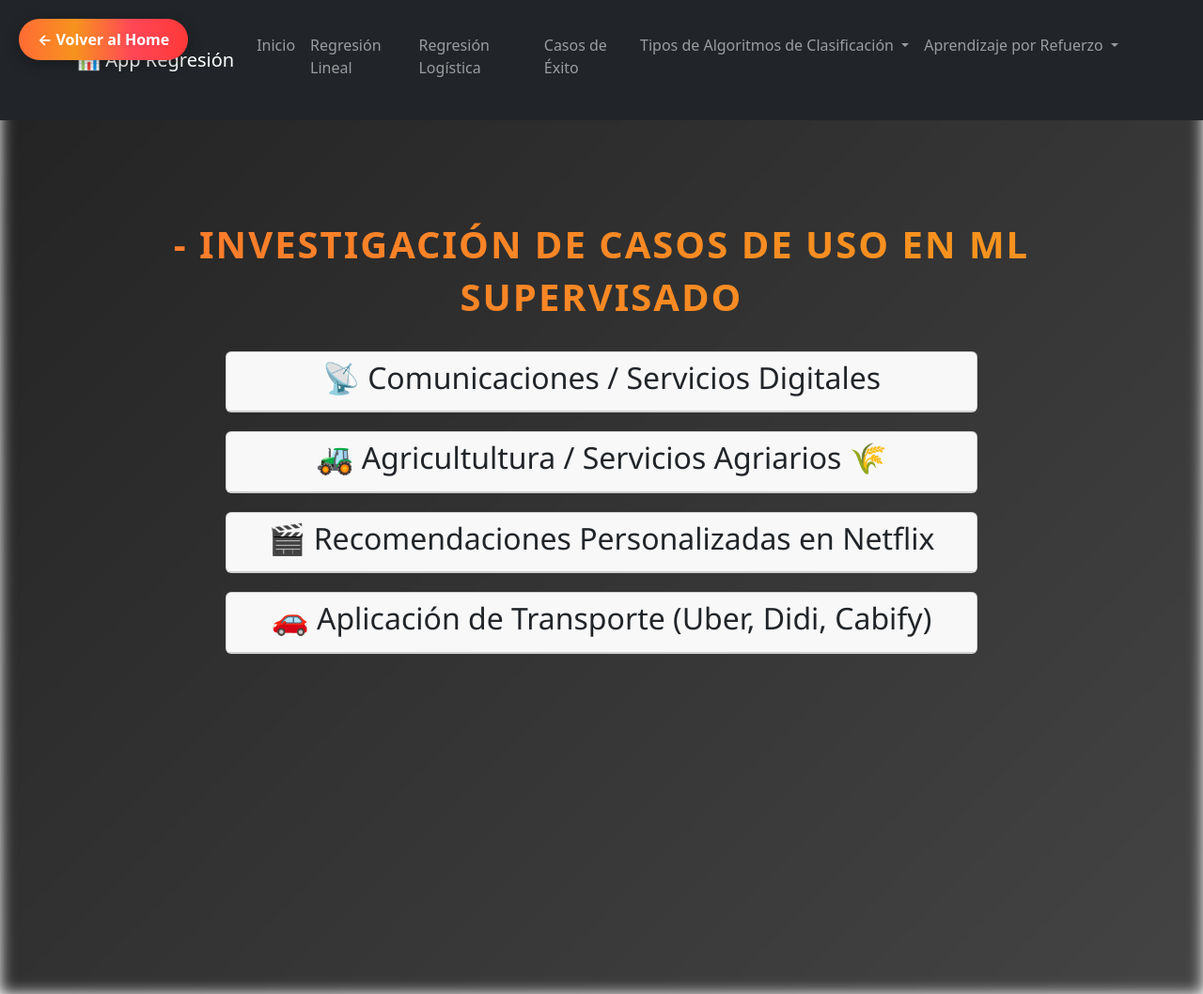
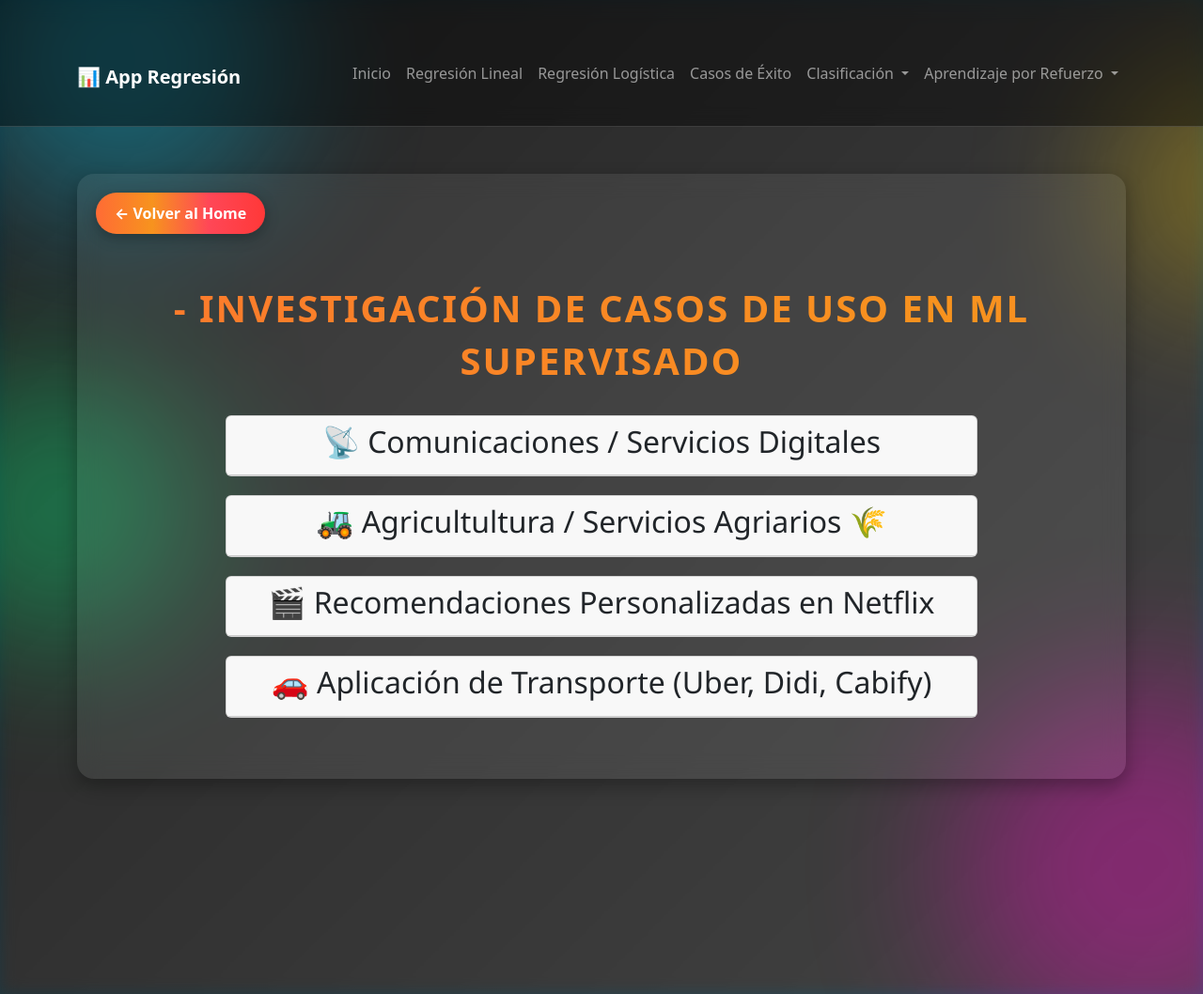
Before and after one commit to catabernal2003-png/Repositorio-Activades, a Flask app: page /casos in a window 1280 px wide. Shown: the whole page at 94% size. Run offline with Flask 3, Linux system fonts and the light colour scheme.

Commit message:
Base.html

```diff
--- a/templates/base.html
+++ b/templates/base.html
@@ -7,9 +7,93 @@
   <link rel="stylesheet" href="{{ url_for('static', filename='style.css') }}">
   <link href="https://cdn.jsdelivr.net/npm/bootstrap@5.3.2/dist/css/bootstrap.min.css" rel="stylesheet">
 
+  <style>
+    /* Fondo con degradado */
+    body {
+      background: linear-gradient(135deg, #0f2027, #203a43, #2c5364);
+      min-height: 100vh;
+      color: white;
+    }
+
+    /* Efecto glassmorphism del navbar */
+    .navbar {
+      background: rgba(0, 0, 0, 0.4) !important;
+      backdrop-filter: blur(10px);
+      border-bottom: 1px solid rgba(255, 255, 255, 0.15);
+    }
+
+    /* Hover más elegante */
+    .navbar-nav .nav-link:hover {
+      color: #00eaff !important;
+      transform: scale(1.02);
+      transition: 0.2s;
+    }
+
+    /* Fondos suaves animados */
+    .bg-shapes .shape {
+      position: absolute;
+      border-radius: 50%;
+      filter: blur(80px);
+      opacity: 0.35;
+      animation: move 12s infinite alternate;
+    }
+
+    .bg-shapes .shape:nth-child(1) {
+      width: 350px;
+      height: 350px;
+      background: #00d4ff;
+      top: -80px;
+      left: -80px;
+    }
+
+    .bg-shapes .shape:nth-child(2) {
+      width: 400px;
+      height: 400px;
+      background: #ff00c8;
+      bottom: -100px;
+      right: -100px;
+    }
+
+    .bg-shapes .shape:nth-child(3) {
+      width: 300px;
+      height: 300px;
+      background: #00ff85;
+      top: 40%;
+      left: -120px;
+    }
+
+    .bg-shapes .shape:nth-child(4) {
+      width: 250px;
+      height: 250px;
+      background: #ffd000;
+      top: 10%;
+      right: -120px;
+    }
+
+    @keyframes move {
+      0% { transform: translate(0, 0); }
+      100% { transform: translate(40px, -40px); }
+    }
+
+    /* Contenido en tarjetas con glass effect */
+    .container {
+      margin-top: 30px;
+    }
+
+    .content-card {
+      background: rgba(255, 255, 255, 0.08);
+      border-radius: 18px;
+      padding: 25px;
+      box-shadow: 0 8px 20px rgba(0,0,0,0.3);
+      backdrop-filter: blur(12px);
+    }
+  </style>
+
   {% block styles %}{% endblock %}
 </head>
+
 <body>
+
   <!-- Background shapes -->
   <div class="bg-shapes">
     <div class="shape"></div>
@@ -19,11 +103,12 @@
   </div>
 
   <!-- Navbar -->
-  <nav class="navbar navbar-expand-lg navbar-dark bg-dark mb-4">
+  <nav class="navbar navbar-expand-lg navbar-dark mb-4">
     <div class="container">
-      <a class="navbar-brand" href="{{ url_for('home') }}">📊 App Regresión</a>
+      <a class="navbar-brand fw-bold" href="{{ url_for('home') }}">📊 App Regresión</a>
       <div>
         <ul class="navbar-nav">
+
           <li class="nav-item"><a class="nav-link" href="{{ url_for('inicio') }}">Inicio</a></li>
           <li class="nav-item"><a class="nav-link" href="{{ url_for('prueba_rl') }}">Regresión Lineal</a></li>
           <li class="nav-item"><a class="nav-link" href="{{ url_for('prueba_logistica') }}">Regresión Logística</a></li>
@@ -31,21 +116,23 @@
 
           <!-- Menú Clasificación -->
           <li class="nav-item dropdown">
-            <a class="nav-link dropdown-toggle" href="#" id="clasificacionDropdown" role="button" data-bs-toggle="dropdown" aria-expanded="false">
-              Tipos de Algoritmos de Clasificación
+            <a class="nav-link dropdown-toggle" href="#" id="clasificacionDropdown" role="button"
+               data-bs-toggle="dropdown" aria-expanded="false">
+              Clasificación
             </a>
-            <ul class="dropdown-menu" aria-labelledby="clasificacionDropdown">
+            <ul class="dropdown-menu">
               <li><a class="dropdown-item" href="{{ url_for('conceptos_clasificacion') }}">Conceptos básicos</a></li>
               <li><a class="dropdown-item" href="{{ url_for('caso_practico_clasificacion') }}">Caso práctico</a></li>
             </ul>
           </li>
 
-          <!-- Menú Aprendizaje por Refuerzo -->
+          <!-- Menú RL -->
           <li class="nav-item dropdown">
-            <a class="nav-link dropdown-toggle" href="#" id="rlDropdown" role="button" data-bs-toggle="dropdown" aria-expanded="false">
+            <a class="nav-link dropdown-toggle" href="#" id="rlDropdown" role="button"
+               data-bs-toggle="dropdown" aria-expanded="false">
               Aprendizaje por Refuerzo
             </a>
-            <ul class="dropdown-menu" aria-labelledby="rlDropdown">
+            <ul class="dropdown-menu">
               <li><a class="dropdown-item" href="{{ url_for('conceptos_rl') }}">Conceptos básicos</a></li>
               <li><a class="dropdown-item" href="{{ url_for('caso_practico_rl') }}">Caso práctico</a></li>
             </ul>
@@ -57,7 +144,9 @@
   </nav>
 
   <div class="container">
-    {% block content %}{% endblock %}
+    <div class="content-card">
+      {% block content %}{% endblock %}
+    </div>
   </div>
 
   <script src="https://cdn.jsdelivr.net/npm/bootstrap@5.3.2/dist/js/bootstrap.bundle.min.js"></script>
```
